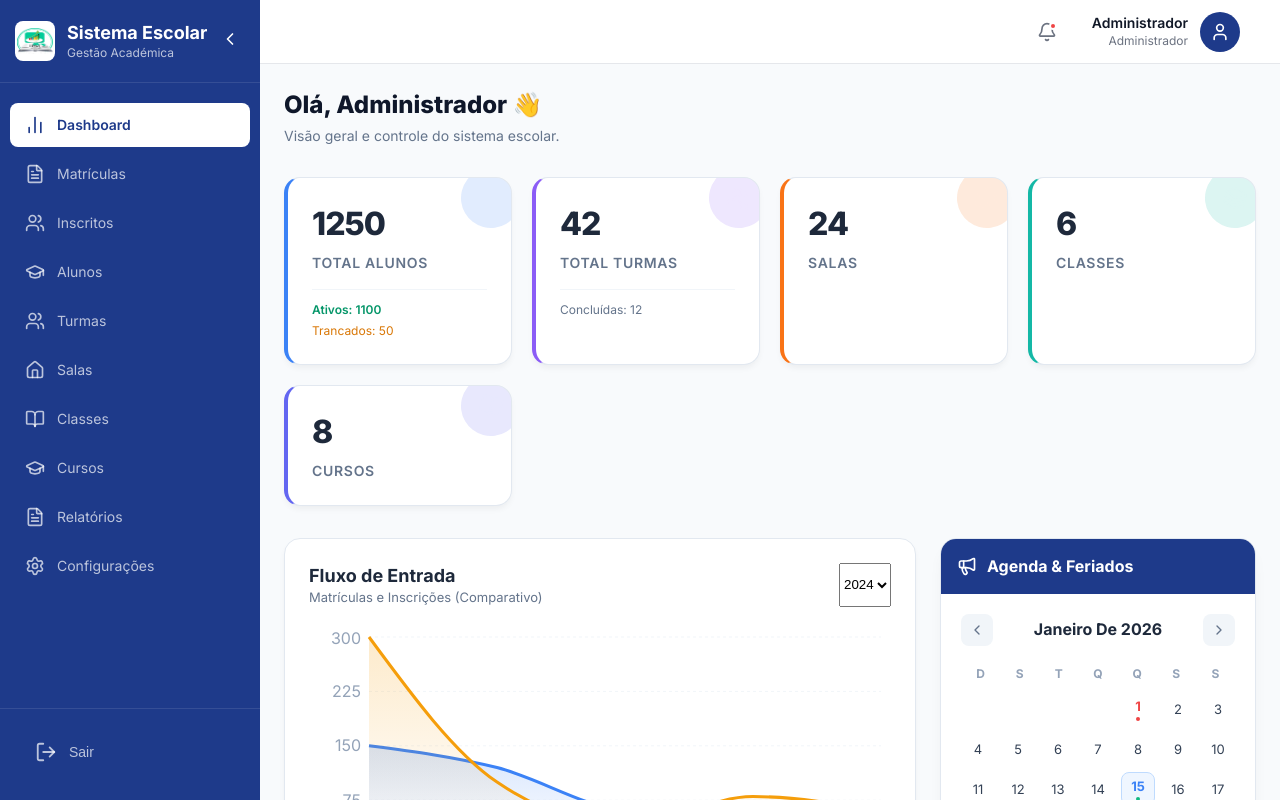
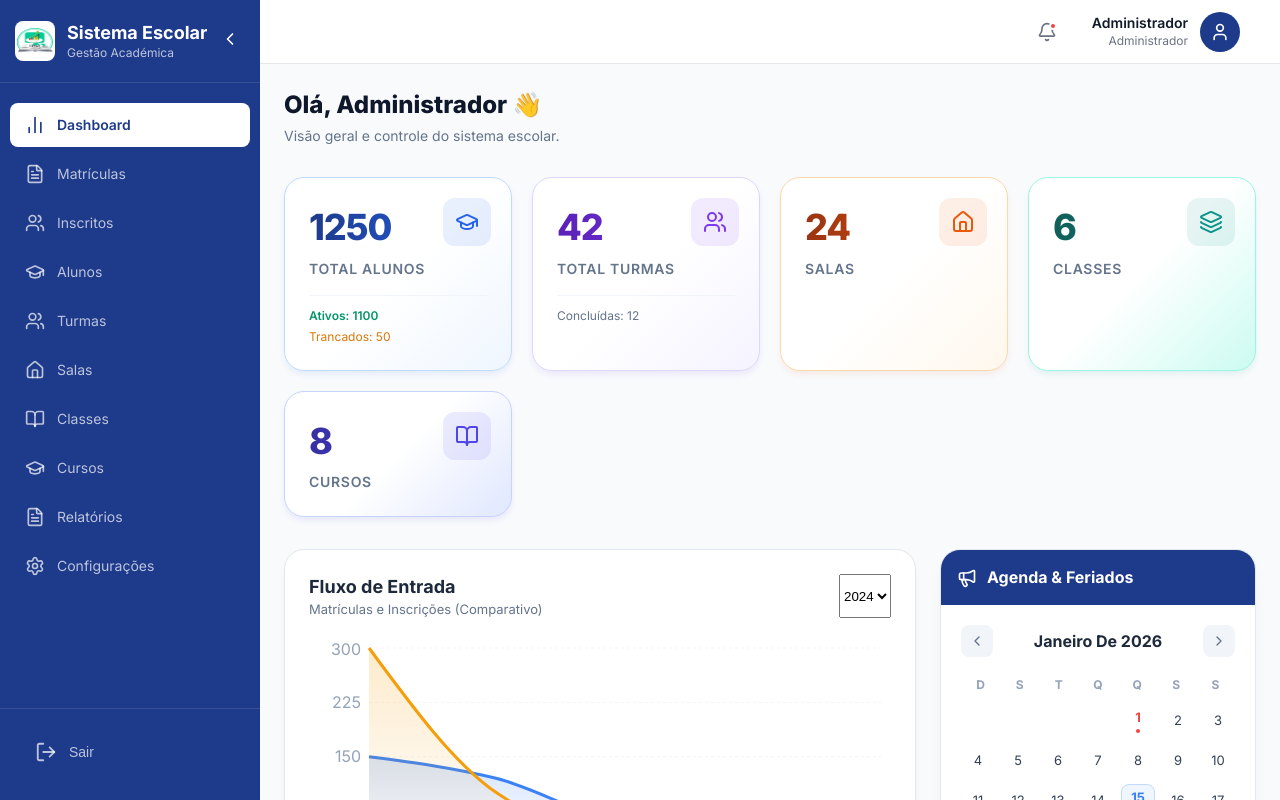
Before and after one commit to aguinaldoarnaldo/Projeto_fim_curso, a React (Vite) app in the folder frontend/: page /dashboard in a window 1280 px wide. Built offline with nearby package versions, Linux system fonts and the light colour scheme.

Commit message:
style: revamp Dashboard cards with premium glassmorphism design

```diff
--- a/frontend/src/pages/Dashboard/Dashboard.css
+++ b/frontend/src/pages/Dashboard/Dashboard.css
@@ -104,13 +104,19 @@
 
 .kpi-card {
     background: white;
-    border-radius: 16px;
+    border-radius: 20px;
     padding: 24px;
     position: relative;
     box-shadow: 0 4px 6px -1px rgba(0, 0, 0, 0.05);
     border: 1px solid #e2e8f0;
     transition: transform 0.2s, box-shadow 0.2s;
     overflow: hidden;
+    animation: slideUp 0.4s ease-out;
+}
+
+@keyframes slideUp {
+    from { opacity: 0; transform: translateY(10px); }
+    to { opacity: 1; transform: translateY(0); }
 }
 
 .kpi-card:hover {
@@ -120,40 +126,136 @@
 
 .kpi-icon-floating {
     position: absolute;
-    top: -10px;
-    right: -10px;
-    width: 60px;
-    height: 60px;
-    border-radius: 50%;
+    top: 20px;
+    right: 20px;
+    width: 48px;
+    height: 48px;
+    border-radius: 12px;
     display: flex;
     align-items: center;
     justify-content: center;
-    opacity: 0.15;
-    transform: rotate(15deg);
+    opacity: 1; /* Made fully visible but with soft bg */
+    transform: none; /* Removed rotation for cleaner look */
+    transition: all 0.3s ease;
 }
 
-/* Color Themes for Cards */
-.card-premium-blue { border-left: 4px solid #3b82f6; }
-.card-premium-blue .kpi-icon-floating { background: #3b82f6; color: #3b82f6; }
+/* On hover icon effect */
+.kpi-card:hover .kpi-icon-floating {
+    transform: scale(1.1) rotate(5deg);
+}
 
-.card-premium-purple { border-left: 4px solid #8b5cf6; }
-.card-premium-purple .kpi-icon-floating { background: #8b5cf6; color: #8b5cf6; }
+/* Color Themes for Cards - PREMIUM UPGRADE */
+.card-premium-blue {
+    background: linear-gradient(135deg, #ffffff 50%, #eff6ff 100%);
+    border: 1px solid #bfdbfe;
+    box-shadow: 0 4px 6px -1px rgba(37, 99, 235, 0.1);
+}
+.card-premium-blue .kpi-icon-floating {
+    background: rgba(37, 99, 235, 0.1);
+    color: #2563eb;
+}
+.card-premium-blue:hover {
+    box-shadow: 0 20px 25px -5px rgba(37, 99, 235, 0.15), 0 10px 10px -5px rgba(37, 99, 235, 0.04);
+    border-color: #3b82f6;
+    transform: translateY(-5px);
+}
+.card-premium-blue h3 {
+    background: linear-gradient(to right, #1e3a8a, #2563eb);
+    background-clip: text;
+    -webkit-background-clip: text;
+    -webkit-text-fill-color: transparent;
+}
 
-.card-premium-orange { border-left: 4px solid #f97316; }
-.card-premium-orange .kpi-icon-floating { background: #f97316; color: #f97316; }
+.card-premium-purple {
+    background: linear-gradient(135deg, #ffffff 50%, #f5f3ff 100%);
+    border: 1px solid #ddd6fe;
+    box-shadow: 0 4px 6px -1px rgba(124, 58, 237, 0.1);
+}
+.card-premium-purple .kpi-icon-floating {
+    background: rgba(124, 58, 237, 0.1);
+    color: #7c3aed;
+}
+.card-premium-purple:hover {
+    box-shadow: 0 20px 25px -5px rgba(124, 58, 237, 0.15), 0 10px 10px -5px rgba(124, 58, 237, 0.04);
+    border-color: #8b5cf6;
+    transform: translateY(-5px);
+}
+.card-premium-purple h3 {
+    background: linear-gradient(to right, #5b21b6, #7c3aed);
+    background-clip: text;
+    -webkit-background-clip: text;
+    -webkit-text-fill-color: transparent;
+}
 
-.card-premium-teal { border-left: 4px solid #14b8a6; }
-.card-premium-teal .kpi-icon-floating { background: #14b8a6; color: #14b8a6; }
+.card-premium-orange {
+    background: linear-gradient(135deg, #ffffff 50%, #fff7ed 100%);
+    border: 1px solid #fed7aa;
+    box-shadow: 0 4px 6px -1px rgba(234, 88, 12, 0.1);
+}
+.card-premium-orange .kpi-icon-floating {
+    background: rgba(234, 88, 12, 0.1);
+    color: #ea580c;
+}
+.card-premium-orange:hover {
+    box-shadow: 0 20px 25px -5px rgba(234, 88, 12, 0.15), 0 10px 10px -5px rgba(234, 88, 12, 0.04);
+    border-color: #f97316;
+    transform: translateY(-5px);
+}
+.card-premium-orange h3 {
+    background: linear-gradient(to right, #9a3412, #ea580c);
+    background-clip: text;
+    -webkit-background-clip: text;
+    -webkit-text-fill-color: transparent;
+}
 
-.card-premium-indigo { border-left: 4px solid #6366f1; }
-.card-premium-indigo .kpi-icon-floating { background: #6366f1; color: #6366f1; }
+.card-premium-teal {
+    background: linear-gradient(135deg, #ffffff 50%, #ccfbf1 100%);
+    border: 1px solid #99f6e4;
+    box-shadow: 0 4px 6px -1px rgba(13, 148, 136, 0.1);
+}
+.card-premium-teal .kpi-icon-floating {
+    background: rgba(13, 148, 136, 0.1);
+    color: #0d9488;
+}
+.card-premium-teal:hover {
+    box-shadow: 0 20px 25px -5px rgba(13, 148, 136, 0.15), 0 10px 10px -5px rgba(13, 148, 136, 0.04);
+    border-color: #14b8a6;
+    transform: translateY(-5px);
+}
+.card-premium-teal h3 {
+    background: linear-gradient(to right, #115e59, #0d9488);
+    background-clip: text;
+    -webkit-background-clip: text;
+    -webkit-text-fill-color: transparent;
+}
+
+.card-premium-indigo {
+    background: linear-gradient(135deg, #ffffff 50%, #e0e7ff 100%);
+    border: 1px solid #c7d2fe;
+    box-shadow: 0 4px 6px -1px rgba(79, 70, 229, 0.1);
+}
+.card-premium-indigo .kpi-icon-floating {
+    background: rgba(79, 70, 229, 0.1);
+    color: #4f46e5;
+}
+.card-premium-indigo:hover {
+    box-shadow: 0 20px 25px -5px rgba(79, 70, 229, 0.15), 0 10px 10px -5px rgba(79, 70, 229, 0.04);
+    border-color: #6366f1;
+    transform: translateY(-5px);
+}
+.card-premium-indigo h3 {
+    background: linear-gradient(to right, #3730a3, #4f46e5);
+    background-clip: text;
+    -webkit-background-clip: text;
+    -webkit-text-fill-color: transparent;
+}
 
 .kpi-content h3 {
-    font-size: 32px;
+    font-size: 36px;
     font-weight: 800;
-    color: #1e293b;
     margin-bottom: 4px;
-    letter-spacing: -1px;
+    letter-spacing: -0.03em;
+    /* Color is now handled by specific card themes via gradient text */
 }
 
 .kpi-label {
@@ -204,7 +306,7 @@
 
 .chart-card-new {
     background: white;
-    border-radius: 16px;
+    border-radius: 20px;
     padding: 24px;
     border: 1px solid #e2e8f0;
     box-shadow: 0 4px 6px -1px rgba(0,0,0,0.05);
@@ -253,7 +355,7 @@
 
 .calendar-card-wrapper {
     background: white;
-    border-radius: 16px;
+    border-radius: 20px;
     border: 1px solid #e2e8f0;
     box-shadow: 0 10px 15px -3px rgba(0,0,0,0.05);
     overflow: hidden;
```
